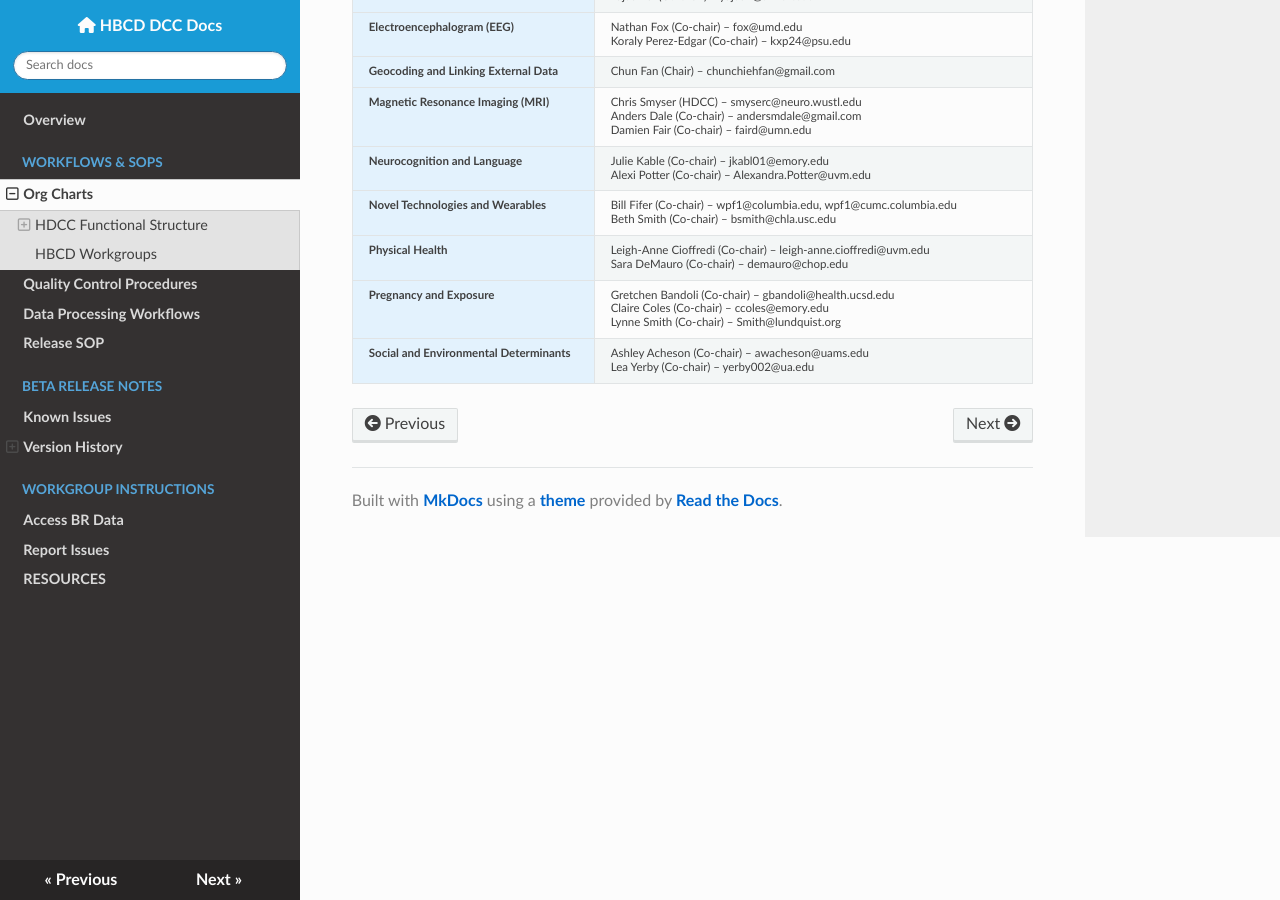
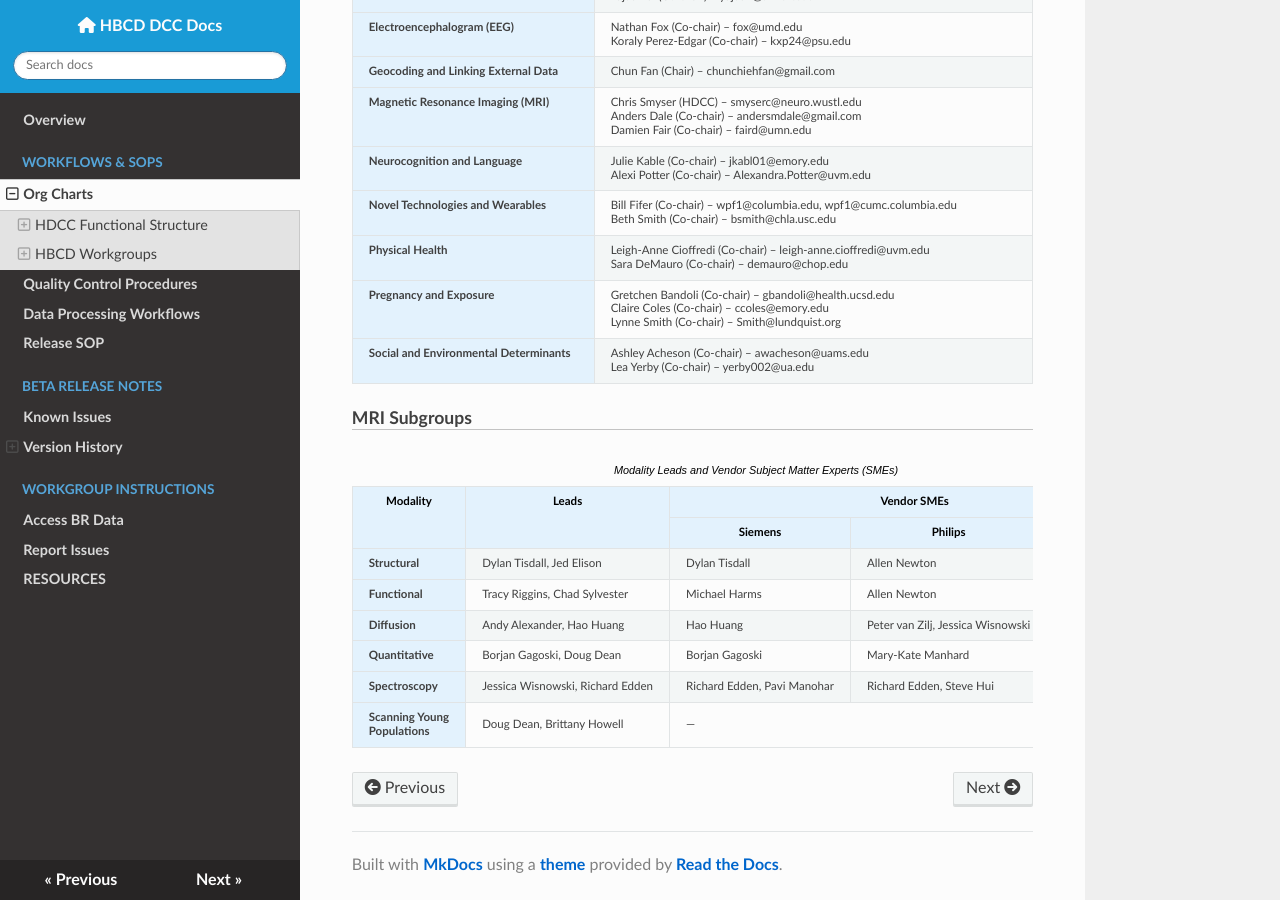
Before and after one commit to DCAN-Labs/hbcd-docs-internal, an MkDocs documentation site: the page built from docs/orgcharts.md, in a window 1280 px wide and 900 px high, scrolled down 9879 px. Built offline with MkDocs 1.6.1, drawn with Linux system fonts in a browser that asks for light colours; nearby versions of some CDN libraries.

Commit message:
add MRI subgroups to orgcharts page

```diff
--- a/docs/orgcharts.md
+++ b/docs/orgcharts.md
@@ -1083,3 +1083,63 @@
     </td>
   </tr>
 </table>
+
+#### MRI Subgroups
+
+<table class="compact-table">
+  <caption>Modality Leads and Vendor Subject Matter Experts (SMEs)</caption>
+  <thead>
+    <tr>
+      <th rowspan="2" style="text-align: center;">Modality</th>
+      <th rowspan="2" style="text-align: center;">Leads</th>
+      <th colspan="3" style="text-align: center;">Vendor SMEs</th>
+    </tr>
+    <tr>
+      <th style="text-align: center;">Siemens</th>
+      <th style="text-align: center;">Philips</th>
+      <th style="text-align: center;">GE</th>
+    </tr>
+  </thead>
+  <tbody>
+    <tr>
+      <th scope="row">Structural</th>
+      <td>Dylan Tisdall, Jed Elison</td>
+      <td>Dylan Tisdall</td>
+      <td>Allen Newton</td>
+      <td>Doug Dean</td>
+    </tr>
+    <tr>
+      <th scope="row">Functional</th>
+      <td>Tracy Riggins, Chad Sylvester</td>
+      <td>Michael Harms</td>
+      <td>Allen Newton</td>
+      <td>Doug Dean</td>
+    </tr>
+    <tr>
+      <th scope="row">Diffusion</th>
+      <td>Andy Alexander, Hao Huang</td>
+      <td>Hao Huang</td>
+      <td>Peter van Zilj, Jessica Wisnowski</td>
+      <td>Andy Alexander</td>
+    </tr>
+    <tr>
+      <th scope="row">Quantitative</th>
+      <td>Borjan Gagoski, Doug Dean</td>
+      <td>Borjan Gagoski</td>
+      <td>Mary-Kate Manhard</td>
+      <td>Doug Dean</td>
+    </tr>
+    <tr>
+      <th scope="row">Spectroscopy</th>
+      <td>Jessica Wisnowski, Richard Edden</td>
+      <td>Richard Edden, Pavi Manohar</td>
+      <td>Richard Edden, Steve Hui</td>
+      <td>Ralph Noeske</td>
+    </tr>
+    <tr>
+      <th scope="row">Scanning Young<br>Populations</th>
+      <td>Doug Dean, Brittany Howell</td>
+      <td colspan="3">—</td>
+    </tr>
+  </tbody>
+</table>
```
